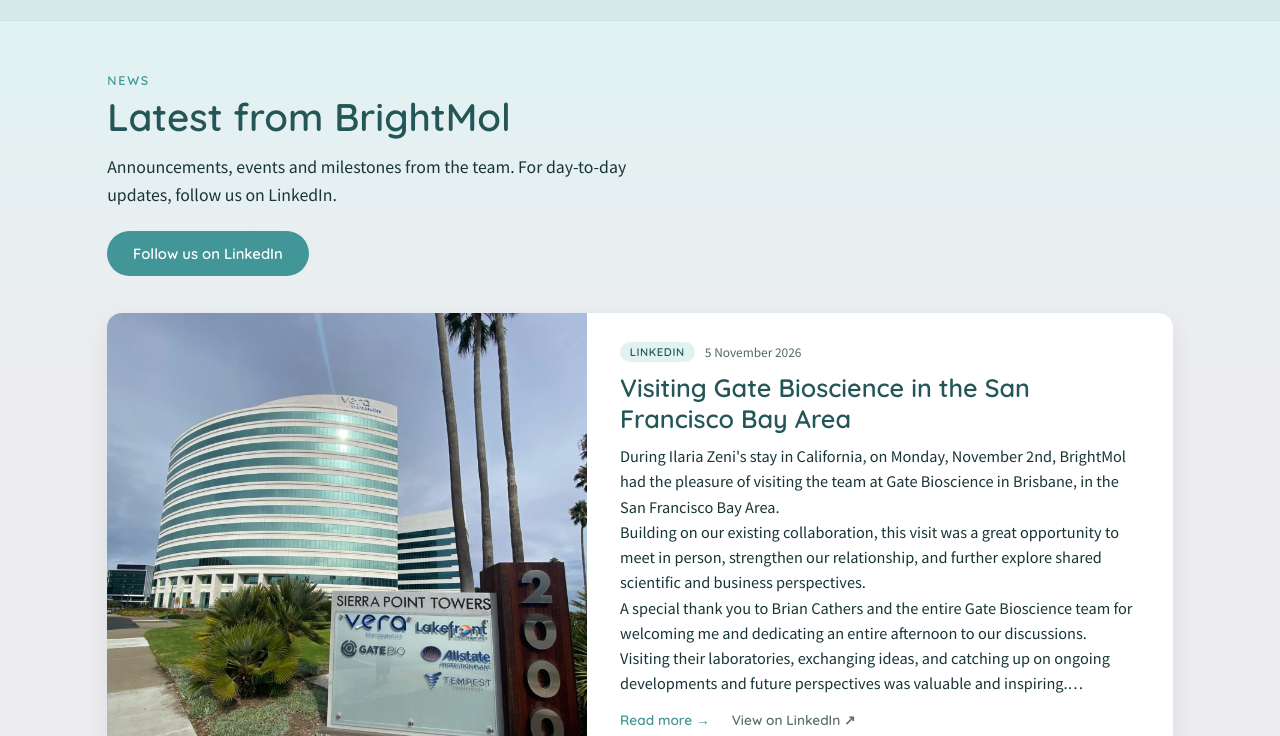
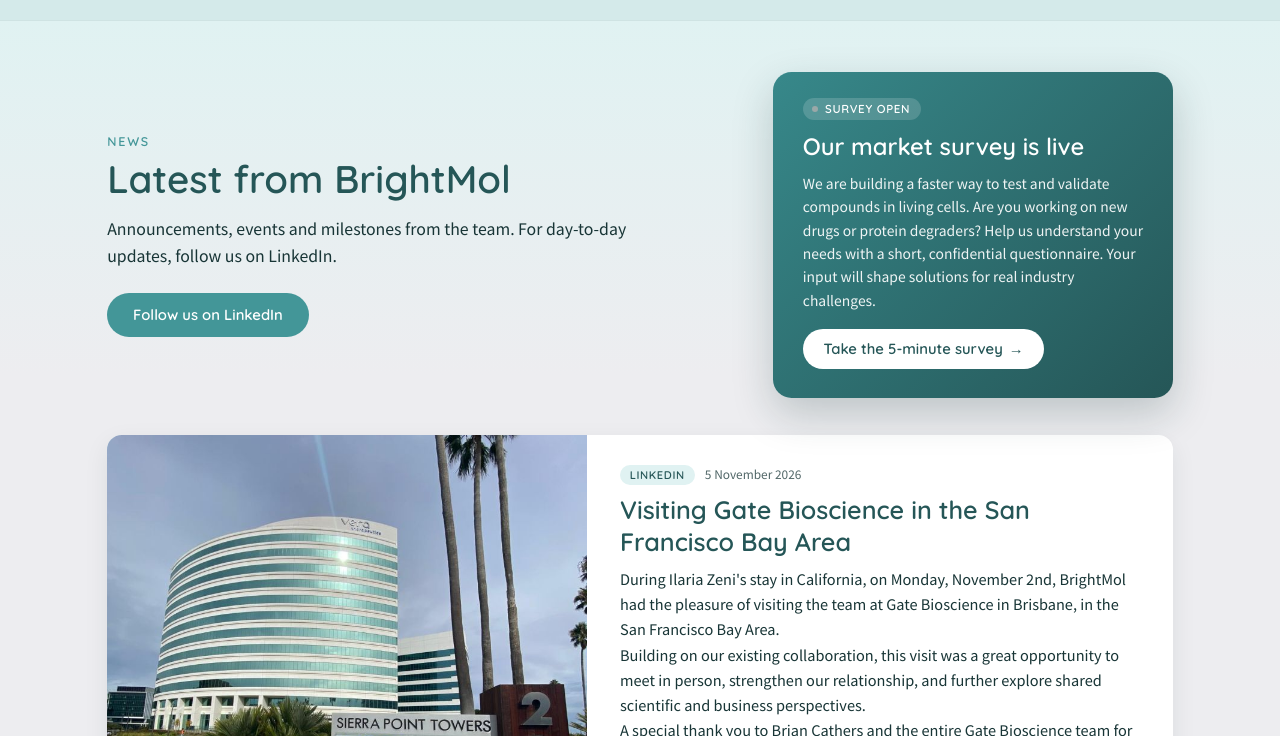
Before and after one commit to brightmol/website, a plain HTML site: page news.html in a window 1280 px wide. Shown: the part 64-800 px from the top of the page. Drawn offline with Linux system fonts and the light colour scheme.

Commit message:
news test 2

```diff
--- a/news.html
+++ b/news.html
@@ -81,7 +81,8 @@
 
   <main class="news-main">
     <header class="news-hero">
-      <div class="news-inner">
+      <div class="news-inner news-hero-inner">
+        <div class="news-hero-copy">
           <p class="section-eyebrow">News</p>
           <h1 class="news-title">Latest from BrightMol</h1>
           <p class="news-lede">
@@ -89,6 +90,9 @@
             follow us on LinkedIn.
           </p>
           <a href="https://www.linkedin.com/company/105721654/" class="btn btn-primary" target="_blank" rel="noopener">Follow us on LinkedIn</a>
+        </div>
+        <!-- Filled with the post marked `highlight: true` in news/posts.js. -->
+        <aside class="news-highlight" id="newsHighlight" hidden></aside>
       </div>
     </header>
 
@@ -365,9 +369,32 @@
     post.id = idCounts[base] > 1 ? `${base}-${idCounts[base]}` : base;
   });
 
+  // A post marked `highlight: true` is shown in the coloured box beside the
+  // page title instead of in the list, so it stands out from the other news.
+  function renderHighlight(post) {
+    const box = document.getElementById('newsHighlight');
+    const tag = el('span', 'news-highlight-tag');
+    const dot = el('span', 'hero-pill-dot');
+    dot.setAttribute('aria-hidden', 'true');
+    tag.append(dot, post.source || 'Highlight');
+    box.append(tag);
+    if (post.title) box.append(el('h2', 'news-highlight-title', post.title));
+    if (post.text) box.append(el('p', 'news-highlight-text', post.text));
+    if (post.url) {
+      const button = sourceLink(post);
+      button.className = 'btn news-highlight-btn';
+      box.append(button);
+    }
+    box.hidden = false;
+  }
+
+  const highlighted = posts.find(post => post.highlight);
+  const listed = posts.filter(post => post !== highlighted);
+  if (highlighted) renderHighlight(highlighted);
+
   if (!hasDialog) newsGrid.classList.add('no-dialog');
-  posts.forEach((post, index) => newsGrid.append(renderPost(post, index === 0)));
-  document.getElementById('newsEmpty').hidden = posts.length > 0;
+  listed.forEach((post, index) => newsGrid.append(renderPost(post, index === 0)));
+  document.getElementById('newsEmpty').hidden = listed.length > 0;
 
   // Whether a text is cut off depends on the card width and the loaded fonts.
   updateReadMore();
--- a/news/posts.js
+++ b/news/posts.js
@@ -27,6 +27,10 @@
 //                       ["news/images/a.jpg", "news/images/b.jpg"].
 //                       The first is the one on the card.
 //   imageAlt  optional  description of the (first) picture for screen readers
+//   highlight optional  true shows this post in the coloured box next to the
+//                       page title instead of in the list, so it stands out.
+//                       Only one post is shown there (the newest one marked);
+//                       remove the line to turn it back into a normal card.
 //   id        optional  the post's address is news.html#id. Default: the date
 //                       (news.html#2026-11-20). Set it when two posts share a
 //                       date and you want their links to stay fixed.
@@ -156,6 +160,16 @@ A big thank you to the Aquillius team for the opportunity to connect. 🤝
     url: "https://www.linkedin.com/feed/update/urn:li:activity:7521947276714618882/"
   },
   {
+    id: "2026-10-29-survey-live",
+    date: "2026-10-29",
+    highlight: true,
+    source: "Survey open",
+    title: "Our market survey is live",
+    text: "We are building a faster way to test and validate compounds in living cells. Are you working on new drugs or protein degraders? Help us understand your needs with a short, confidential questionnaire. Your input will shape solutions for real industry challenges.",
+    url: "survey.html",
+    linkLabel: "Take the 5-minute survey"
+  },
+  {
     id: "2026-10-23-san-diego-start",
     date: "2026-10-23",
     title: "BrightMol starts its US journey in San Diego",
--- a/static/styles.css
+++ b/static/styles.css
@@ -1841,6 +1841,32 @@ button.btn:disabled {
 
 /* News page */
 
+/* The News entry in the homepage navbar: a pill outlined in the dark green.
+   It is the only entry there that opens another page instead of scrolling to
+   a section, so it is set apart from the section links. (The other pages
+   don't use it: none of their links are sections.) The outline is an inset
+   shadow rather than a border, so it adds no size. */
+.nav-link--outlined {
+  box-shadow: inset 0 0 0 2px var(--teal-900);
+}
+
+.nav-link--outlined::after {
+  display: none;
+}
+
+.nav-link--outlined:hover:not(.is-active) {
+  background: var(--teal-100);
+}
+
+@media (max-width: 860px) {
+  /* In the slide-in menu the links are full-width rows: keep this one a pill. */
+  .nav-link--outlined {
+    width: auto;
+    margin: 0.6rem 0;
+    padding: 0.5rem 1.1rem;
+  }
+}
+
 /* Seven nav entries no longer fit at the full 2rem spacing on narrow desktop
    widths, just above the point where the nav collapses into the menu. */
 @media (min-width: 861px) and (max-width: 1200px) {
@@ -1881,6 +1907,87 @@ button.btn:disabled {
   line-height: 1.55;
   max-width: 62ch;
   margin-bottom: 1.5rem;
+}
+
+.news-hero-inner {
+  display: grid;
+  grid-template-columns: minmax(0, 1fr) minmax(0, 27rem);
+  gap: 2.5rem;
+  align-items: center;
+}
+
+/* The highlighted post (`highlight: true` in news/posts.js). Its colours are
+   fixed rather than taken from the theme tokens, so that it stays a dark teal
+   block with white text in both themes and never looks like a news card. */
+.news-highlight {
+  position: relative;
+  display: flex;
+  flex-direction: column;
+  align-items: flex-start;
+  gap: 0.8rem;
+  padding: 1.75rem 2rem 2rem;
+  border-radius: 1.25rem;
+  background: linear-gradient(135deg, #37888a, #255657);
+  color: #fff;
+  box-shadow: 0 16px 40px rgb(var(--shadow-rgb) / 0.22);
+  overflow: hidden;
+}
+
+.news-highlight[hidden] {
+  display: none;
+}
+
+.news-highlight-tag {
+  display: inline-flex;
+  align-items: center;
+  gap: 0.45rem;
+  padding: 0.25rem 0.75rem 0.25rem 0.6rem;
+  border-radius: 999px;
+  background: rgba(255, 255, 255, 0.16);
+  font-family: "Quicksand", sans-serif;
+  font-size: 0.78rem;
+  font-weight: 700;
+  letter-spacing: 0.06em;
+  text-transform: uppercase;
+}
+
+.news-highlight-title {
+  font-family: "Quicksand", sans-serif;
+  font-size: 1.6rem;
+  font-weight: 700;
+  line-height: 1.2;
+}
+
+.news-highlight-text {
+  font-size: 1.05rem;
+  line-height: 1.5;
+  color: rgba(255, 255, 255, 0.92);
+  white-space: pre-line;
+}
+
+.news-highlight-btn {
+  gap: 0.4rem;
+  margin-top: 0.35rem;
+  padding: 0.7rem 1.4rem;
+  background: #fff;
+  color: #255657;
+}
+
+.news-highlight-btn:hover {
+  background: #e0f2f2;
+  transform: translateY(-1px);
+}
+
+.news-highlight-btn:focus-visible {
+  outline: 2px solid #fff;
+  outline-offset: 3px;
+}
+
+@media (max-width: 900px) {
+  .news-hero-inner {
+    grid-template-columns: 1fr;
+    gap: 2rem;
+  }
 }
 
 .news-grid {
```
Also changed, not shown: index.html (+1 -1 lines). Lines whose indentation alone changed are shown as unchanged.
